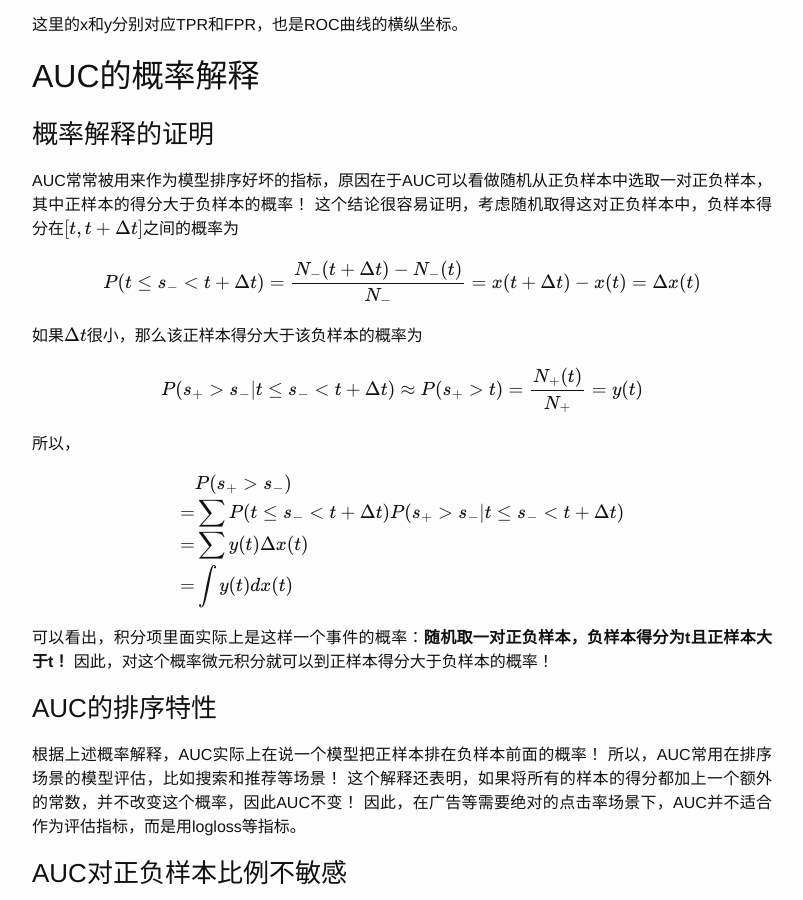
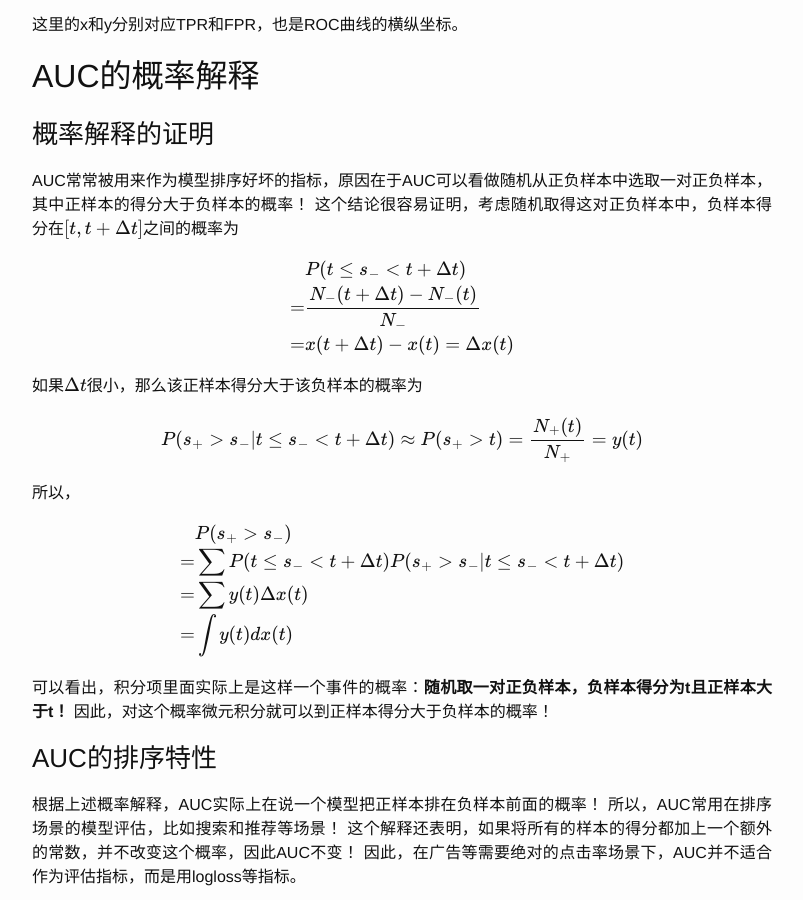
Before and after one commit to tracholar/tracholar.github.io, a Jekyll site: the page built from _posts/2018-01-26-auc.md, in a window 1280 px wide and 900 px high, scrolled down 2050 px. Shown: the whole window, without its empty margins (238-1041 px from the left). Built offline with Jekyll 4.4.1, drawn with Linux system fonts in a browser that asks for light colours; formulas are drawn with MathJax 3; comment, search, counter and statistics services are not loaded.

Commit message:
update auc

```diff
--- a/_posts/2018-01-26-auc.md
+++ b/_posts/2018-01-26-auc.md
@@ -79,14 +79,18 @@ AUC常常被用来作为模型排序好坏的指标，原因在于AUC可以看
 这个结论很容易证明，考虑随机取得这对正负样本中，负样本得分在$$[t, t+\Delta t]$$之间的概率为
 
 $$
-P(t \le s_- < t+\Delta t) = \frac{N_-(t+\Delta t) - N_-(t)}{N_-} \\
-    = x(t +\Delta t) - x(t) = \Delta x(t)
+\begin{align*}
+& P(t \le s_- < t+\Delta t) \\
+    = & \frac{N_-(t+\Delta t) - N_-(t)}{N_-} \\
+    = & x(t +\Delta t) - x(t) = \Delta x(t)
+\end{align*}
 $$
 
 如果$$\Delta t$$很小，那么该正样本得分大于该负样本的概率为
 
 $$
-P(s_+ > s_- | t \le s_- < t+\Delta t) \approx P(s_+ > t) = \frac{N_+(t)}{N_+} = y(t)
+P(s_+ > s_- | t \le s_- < t+\Delta t) \\
+\approx P(s_+ > t) = \frac{N_+(t)}{N_+} = y(t)
 $$
 
 所以，
```
